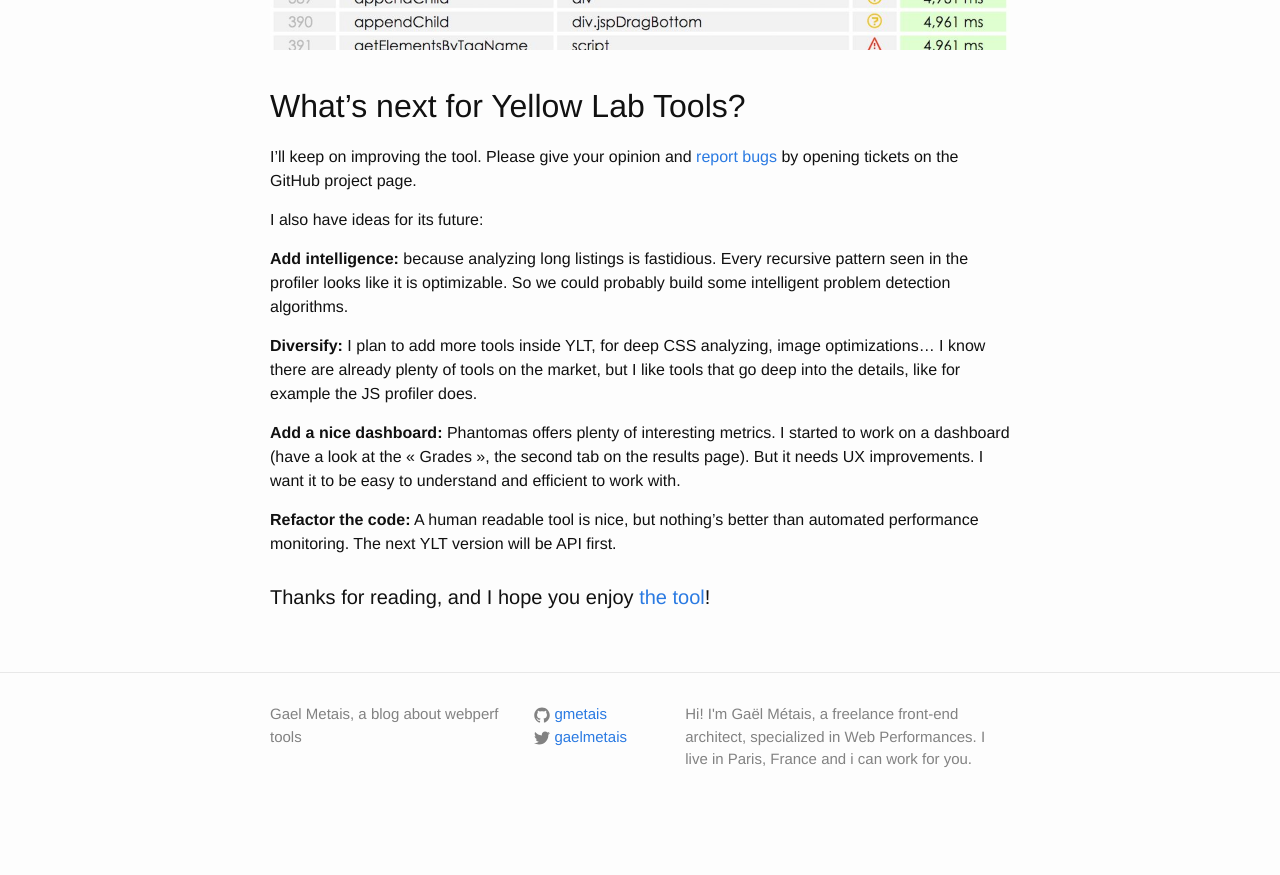
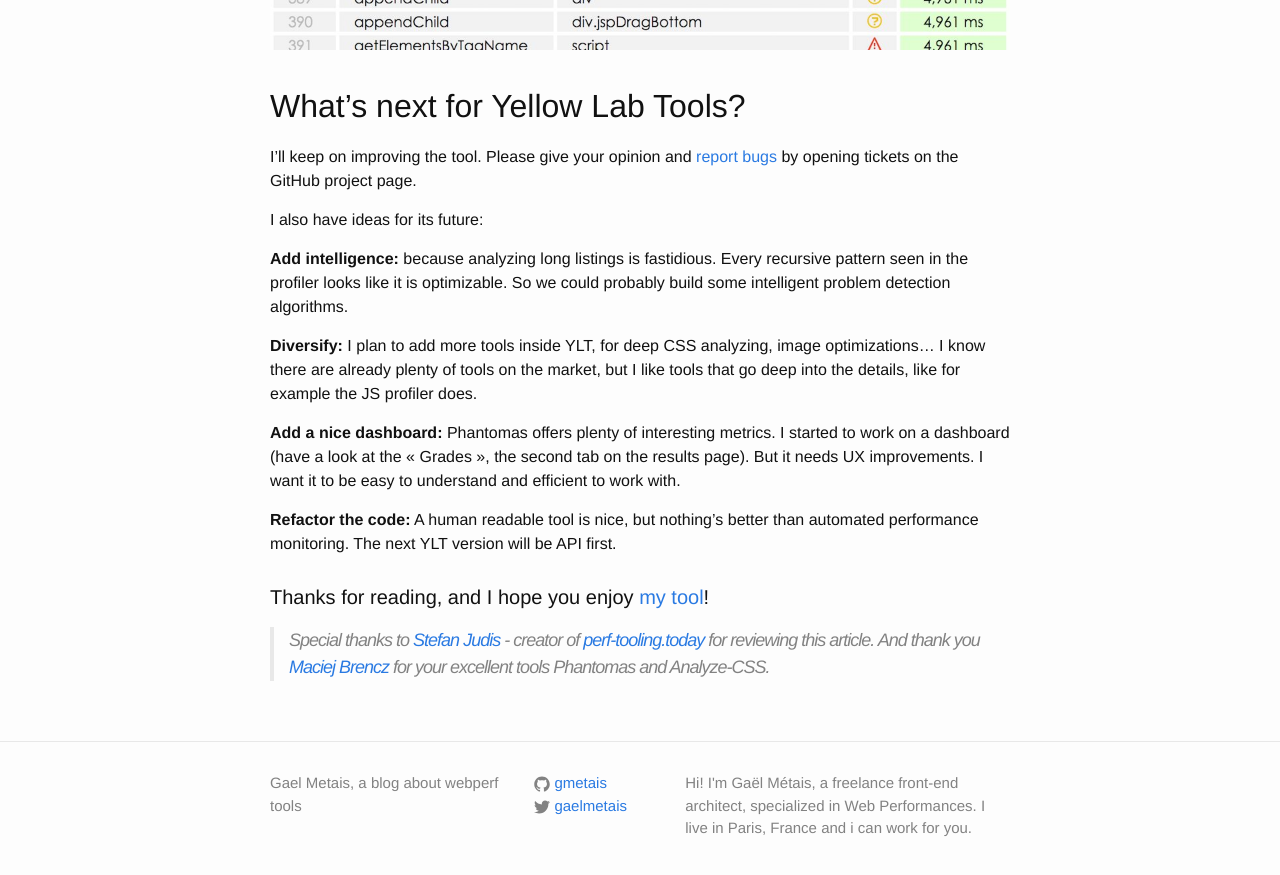
Before and after one commit to gmetais/gmetais.github.io, a Jekyll site: the page built from _posts/2014-11-18-untangle_the_js_spaghetti_code.markdown, in a window 1280 px wide and 900 px high, scrolled down 5240 px. Shown: the top 875 px of the window. Built offline with Jekyll 4.4.1, drawn with Linux system fonts in a browser that asks for light colours; before the commit the page ends 6071 px from its top, so only the background shows below that.

Commit message:
Special thanks

```diff
--- a/_posts/2014-11-18-untangle_the_js_spaghetti_code.markdown
+++ b/_posts/2014-11-18-untangle_the_js_spaghetti_code.markdown
@@ -148,4 +148,6 @@
 
 
 
-#### Thanks for reading, and I hope you enjoy <a target="_blank" href="http://yellowlab.tools">the tool</a>!
+#### Thanks for reading, and I hope you enjoy <a target="_blank" href="http://yellowlab.tools">my tool</a>!
+
+> Special thanks to <a target="_blank" href="https://twitter.com/stefanjudis">Stefan Judis</a> - creator of <a target="_blank" href="http://perf-tooling.today/">perf-tooling.today</a> for reviewing this article. And thank you <a target="_blank" href="https://github.com/macbre">Maciej Brencz</a> for your excellent tools Phantomas and Analyze-CSS.
```
